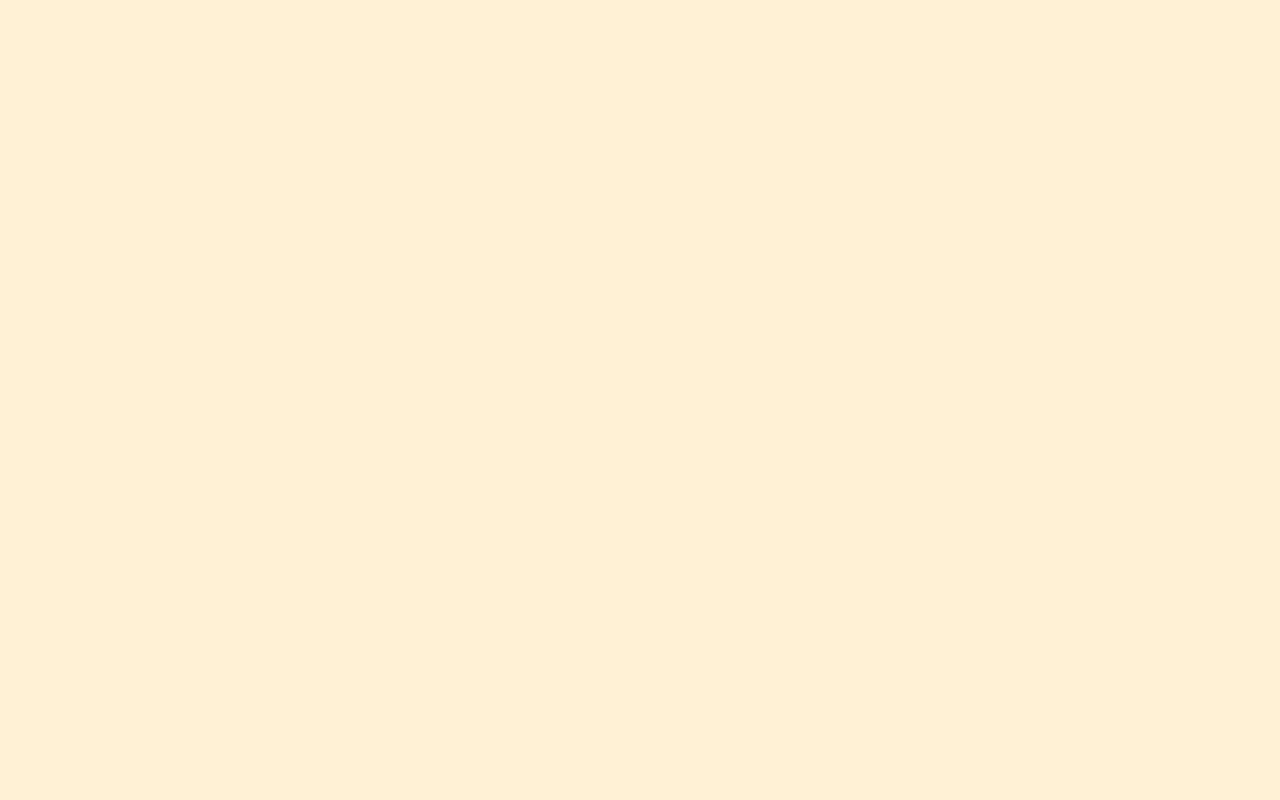
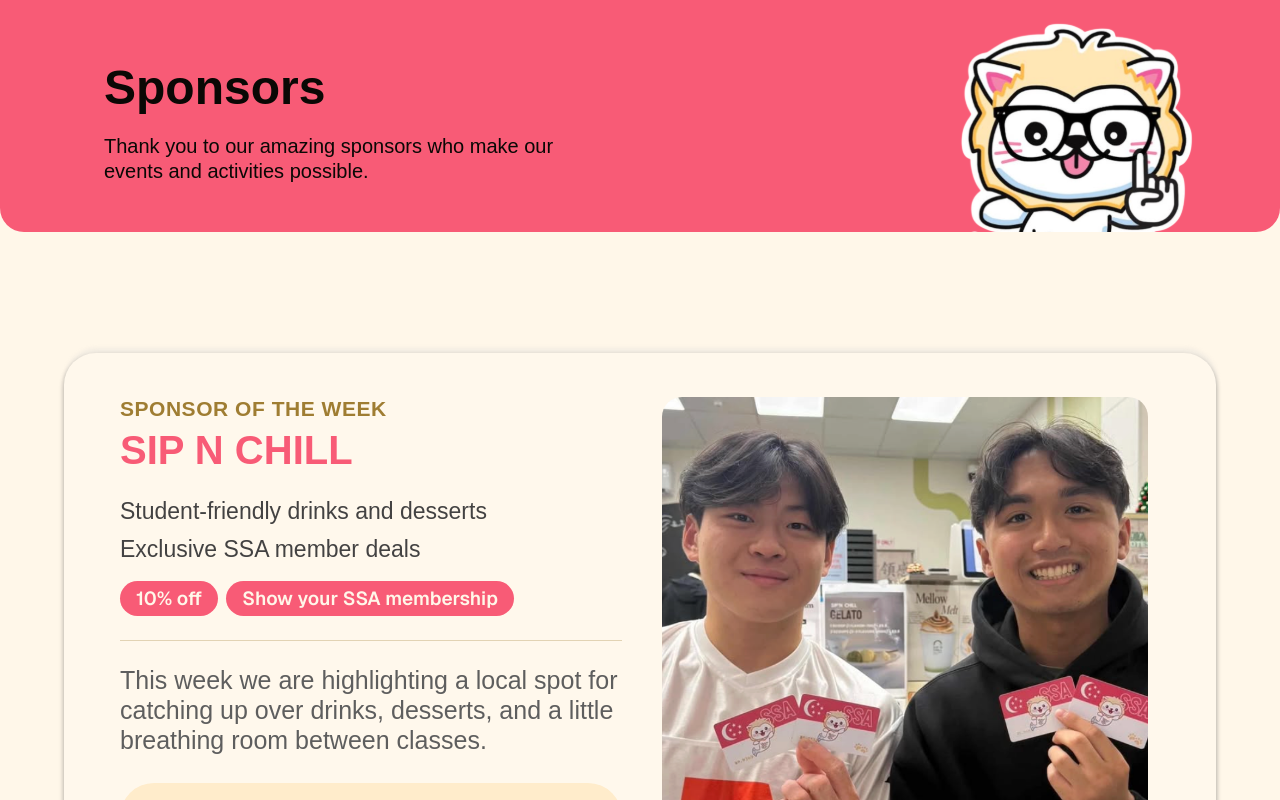
Before and after one commit to UoaWDCC/ssa, a Next.js app in the folder web/: page /sponsors in a window 1280 px wide. Shown: the part 240-1040 px from the top of the page. Before the commit the page ends 800 px from the top, so only its background shows below. Built offline with nearby package versions, Linux system fonts and the light colour scheme; a web font is replaced by a local one.

Commit message:
Sponsors Hero, Highlight and MockData for CMS

```diff
--- a/web/src/app/sponsors/page.tsx
+++ b/web/src/app/sponsors/page.tsx
@@ -1,3 +1,68 @@
-export default function SponsorsPage() {
-  return <main>Sponsors — coming soon</main>
+import Hero from '@/components/Hero'
+import { HighlightCard } from '@/components/HighlightCard'
+
+type Sponsor = {
+  name: string
+  logo: string
+  websiteURL: string
+  isSponsorOfTheWeek: boolean
+  description: string
 }
+
+type SponsorCardContent = Sponsor & {
+  eyebrow: string
+  details: { text: string }[]
+  badges: string[]
+  ctaLabel: string
+  imageAlt: string
+}
+
+// TO DO: Replace this mock data with CMS/API data once the Sponsor of the Week endpoint is available.
+// Expected CMS fields: name, logo, websiteURL, isSponsorOfTheWeek, description.
+// Extra fields below are presentational props used by HighlightCard.
+const mockSponsorOfTheWeek: SponsorCardContent = {
+  name: 'SIP N CHILL',
+  logo: '/sponsors/sponsorcard.png', // Temporary local image until the CMS provides sponsor assets.
+  websiteURL: '/sponsors', // Temporary placeholder link until the CMS provides a sponsor URL.
+  isSponsorOfTheWeek: true,
+  description:
+    'This week we are highlighting a local spot for catching up over drinks, desserts, and a little breathing room between classes.',
+  eyebrow: 'Sponsor of the Week',
+  details: [
+    { text: 'Student-friendly drinks and desserts' },
+    { text: 'Exclusive SSA member deals' },
+  ],
+  badges: ['10% off', 'Show your SSA membership'],
+  ctaLabel: 'Check us out!',
+  imageAlt: 'Sip n Chill sponsor photo',
+}
+
+export default async function SponsorsPage() {
+  // TO DO: Re-enable CMS fetching once the Sponsor of the Week endpoint
+  // and returned image URLs are confirmed by the backend/CMS.
+  const sponsorOfTheWeek = mockSponsorOfTheWeek
+
+  return (
+    <main className="flex flex-col gap-10 bg-ssa-yellow-light text-ssa-grey md:gap-14 lg:gap-[121px]">
+      <Hero
+        title="Sponsors"
+        subtitle="Thank you to our amazing sponsors who make our events and activities possible."
+        mascotImage="/ssa_nerd_merlion.svg"
+        mascotAlt="SSA Nerd Merlion mascot"
+      />
+      <section className="px-6 pb-16 md:px-10 md:pb-24 lg:px-16">
+        <HighlightCard
+          eyebrow={sponsorOfTheWeek.eyebrow}
+          title={sponsorOfTheWeek.name}
+          details={sponsorOfTheWeek.details}
+          badges={sponsorOfTheWeek.badges}
+          description={<p>{sponsorOfTheWeek.description}</p>}
+          ctaLabel={sponsorOfTheWeek.ctaLabel}
+          ctaHref={sponsorOfTheWeek.websiteURL}
+          imageSrc={sponsorOfTheWeek.logo}
+          imageAlt={sponsorOfTheWeek.imageAlt}
+        />
+      </section>
+    </main>
+  )
+}
```
